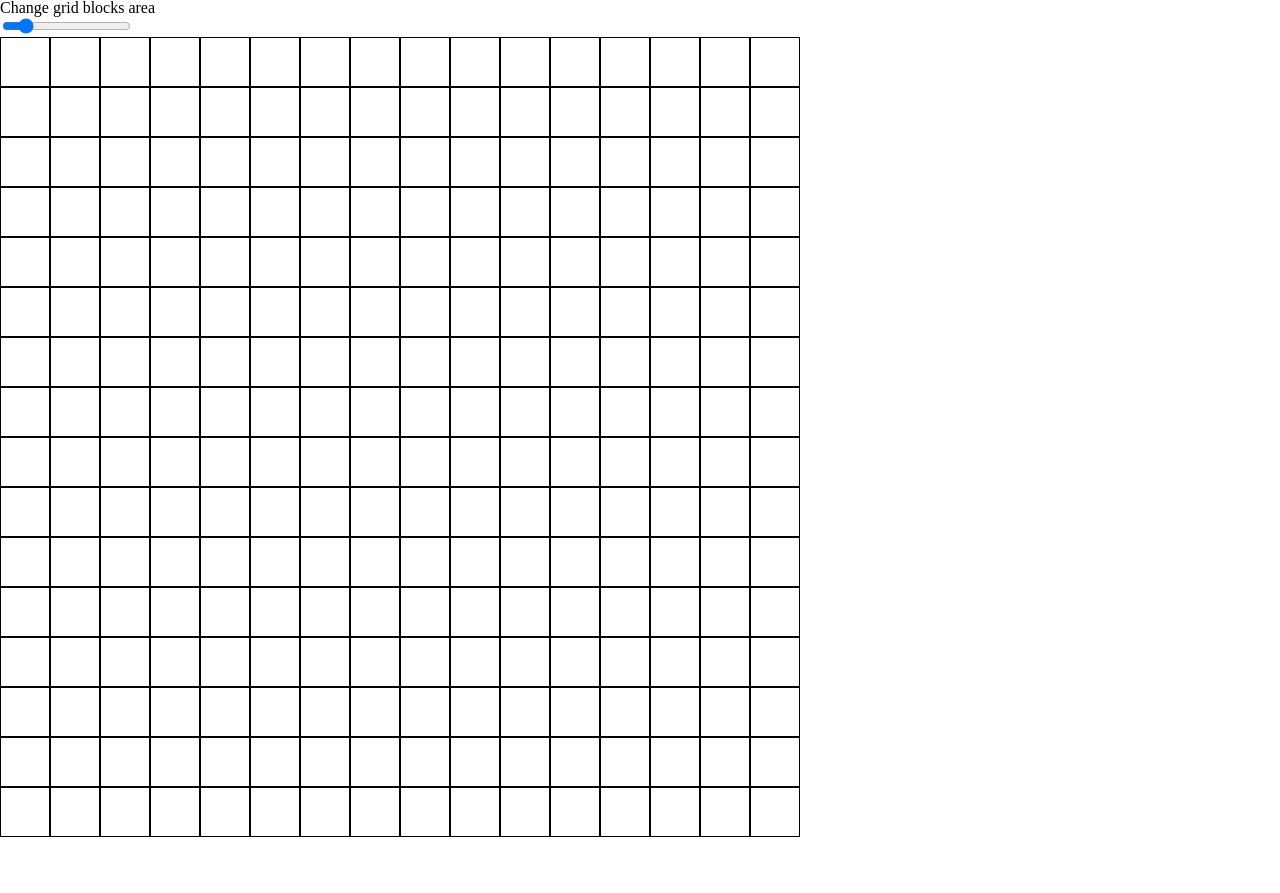
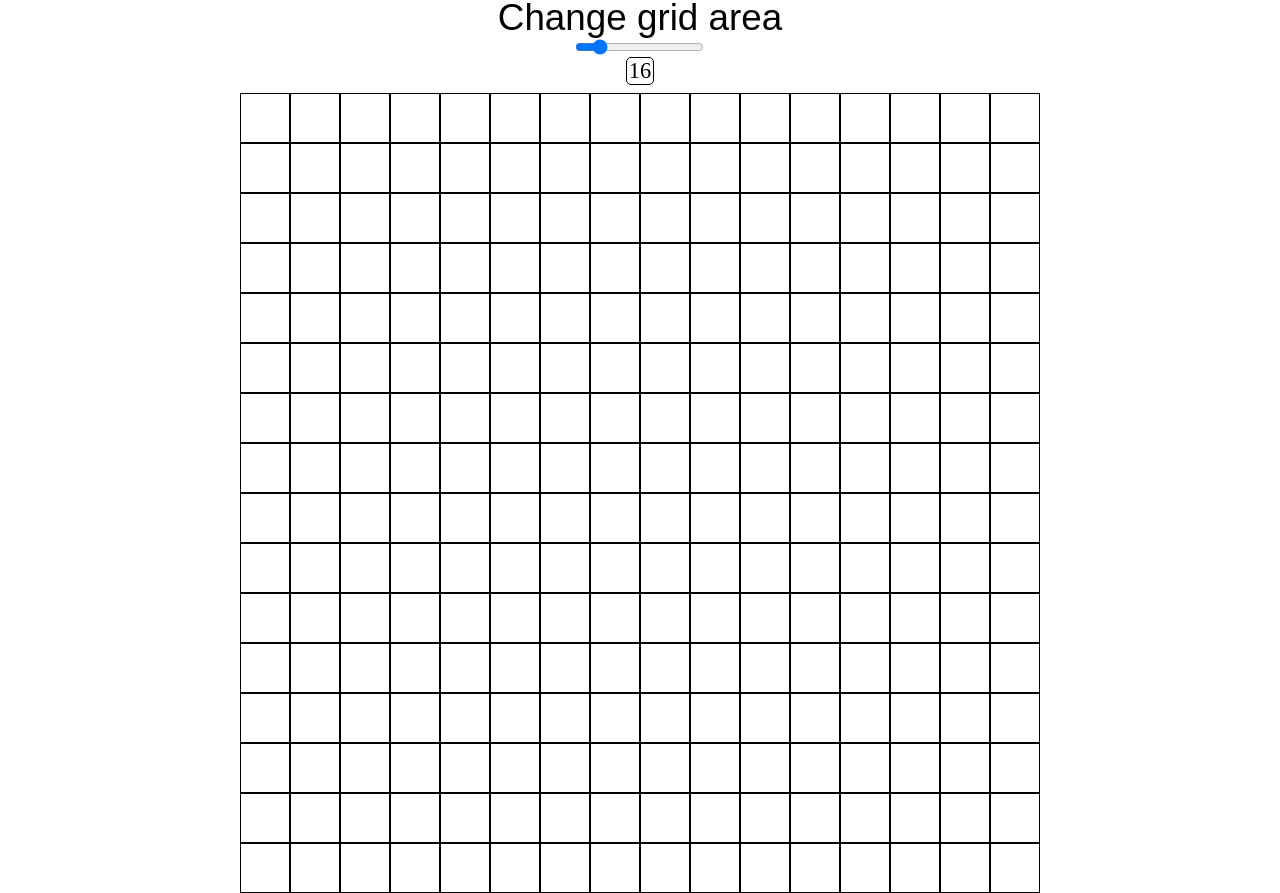
Before and after one commit to augustopdelima/Etch-a-Sketch, a plain HTML site: page index.html in a window 1280 px wide. Before the commit the page ends 837 px from the top, so only its background shows below. Drawn offline with Linux system fonts and the light colour scheme.

Commit message:
Add styles

```diff
--- a/index.html
+++ b/index.html
@@ -7,10 +7,11 @@
     <link rel="stylesheet" href="./src/styles/reset.css">
     <link rel="stylesheet" href="./src/styles/styles.css">
 </head>
-<body>
-    <section>
-        <h1>Change grid blocks area</h1>
+<body class="container">
+    <section class="menu-change">
+        <h1 class="title">Change grid area</h1>
         <input type="range" id="input-grid" value="16" min="2" max="100" />
+        <span id="range-number">16</span>
     </section>
     <main id="root" class="root"></main>
     <script src="./src/index.js" ></script>
--- a/src/styles/styles.css
+++ b/src/styles/styles.css
@@ -1,11 +1,37 @@
-.root{
-    display:flex;
+.container {
+    display: flex;
+    flex-direction: column;
+    justify-content: center;
+    align-items: center;
+    gap: 8px;
+}
+
+.root {
+    display: flex;
     flex-wrap: wrap;
     width: 800px;
     height: 800px;
 }
 
-.grid-block{
+.title {
+    font-family: Arial, Helvetica, sans-serif;
+    font-size: 2.3rem;
+}
+
+.menu-change {
+    display: flex;
+    flex-direction: column;
+    align-items: center;
+}
+
+#range-number {
+    font-size: 1.4rem;
+    border: 1px solid;
+    border-radius: 5px;
+    padding: 2px;
+}
+
+.grid-block {
     background-color: white;
-    border: 0.5px solid black;
+    border: 0.2px solid black;
 }
```
